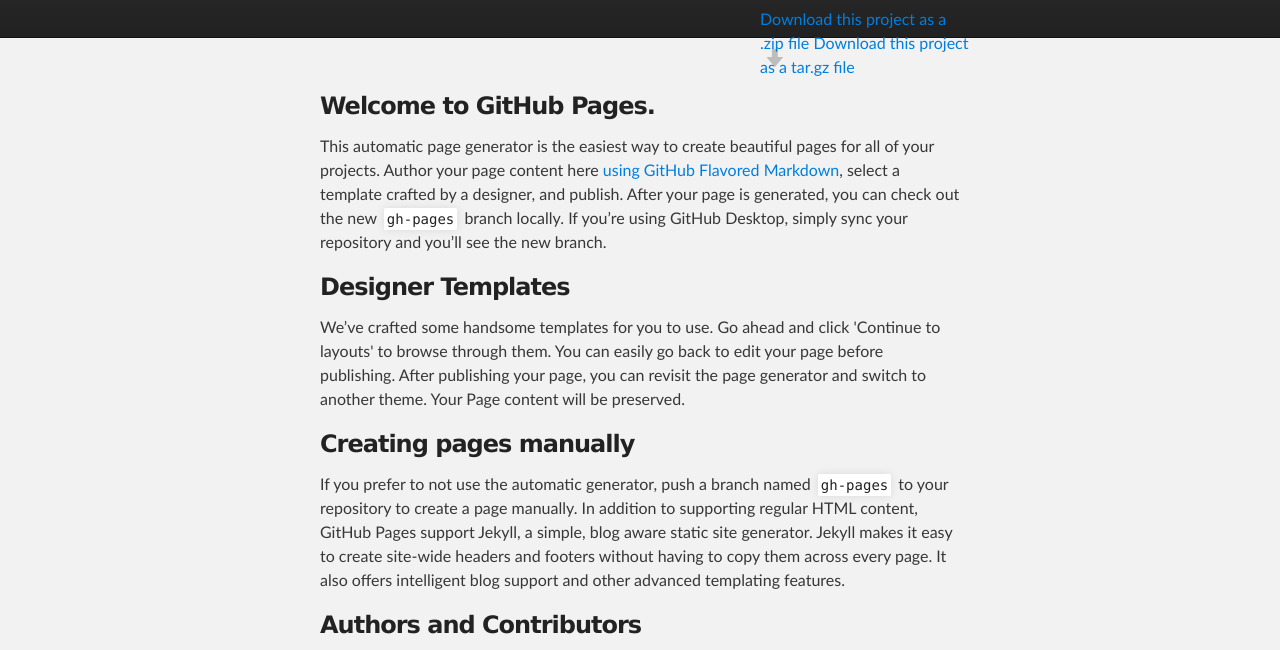
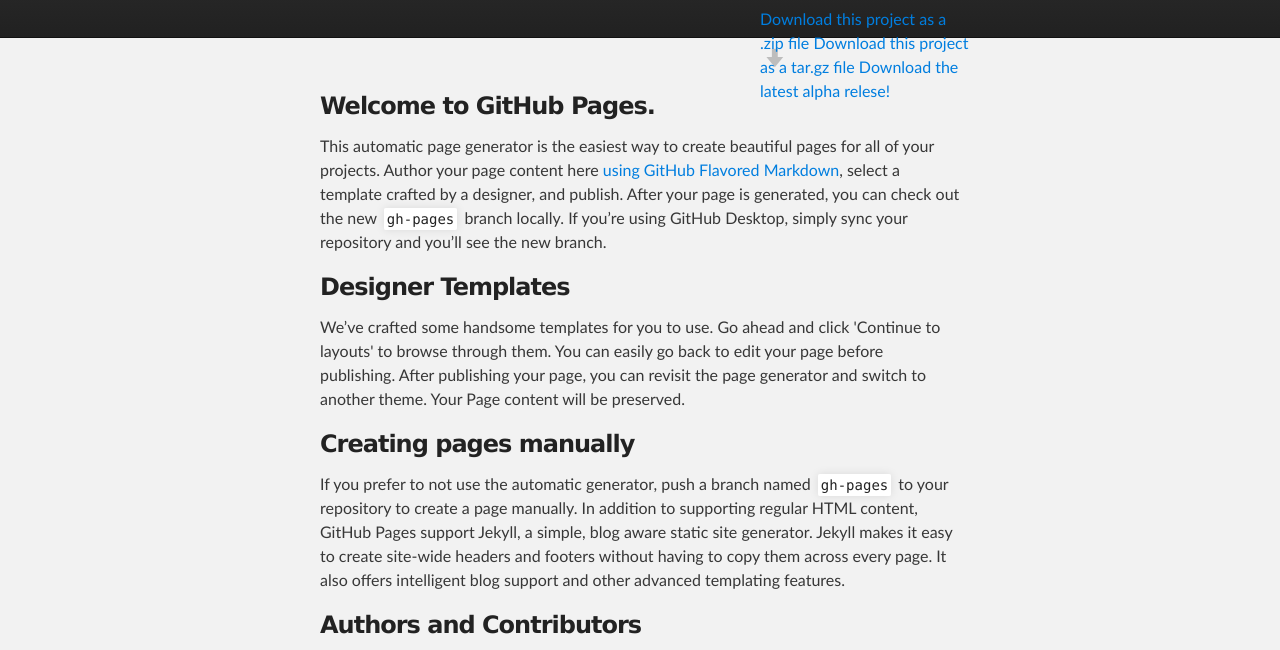
Before and after one commit to LordBonzi/ScoreKeeper, a plain HTML site: page index.html in a window 1280 px wide. Shown: the part 136-786 px from the top of the page. Drawn offline with Linux system fonts and the light colour scheme.

Commit message:
Update index.html

```diff
--- a/index.html
+++ b/index.html
@@ -24,6 +24,7 @@
             <section id="downloads">
               <a class="zip_download_link,peer5-download" href="https://github.com/SDS-Studios/ScoreKeeper/zipball/master">Download this project as a .zip file</a>
               <a class="tar_download_link,peer5-download" href="https://github.com/SDS-Studios/ScoreKeeper/tarball/master">Download this project as a tar.gz file</a>
+              <a href="https://sds-studios.github.io/ScoreKeeper/ScoreKeeper-alpha0.1.zip" peer5-download>Download the latest alpha relese!</a>
             </section>
         </header>
     </div>
```
